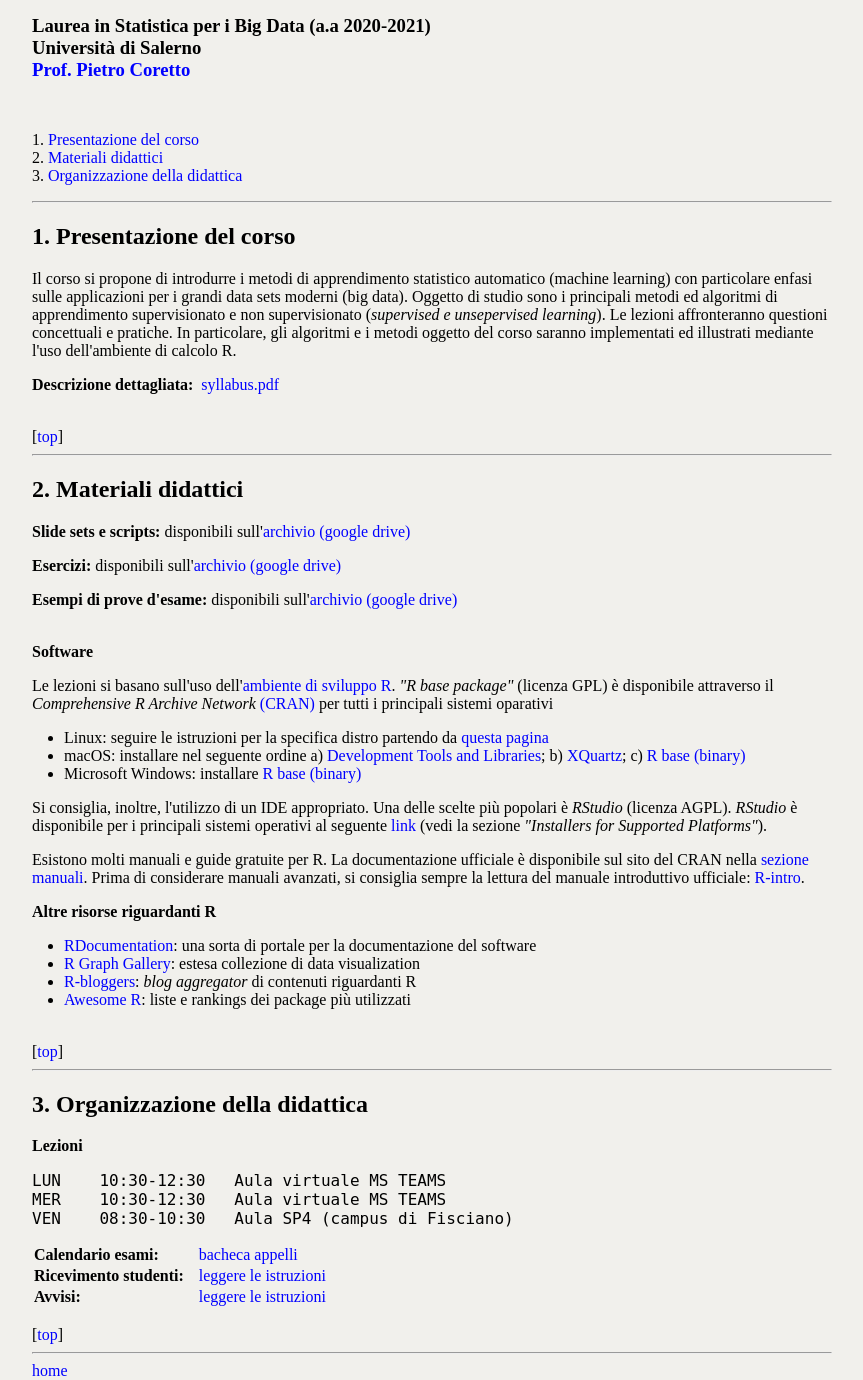
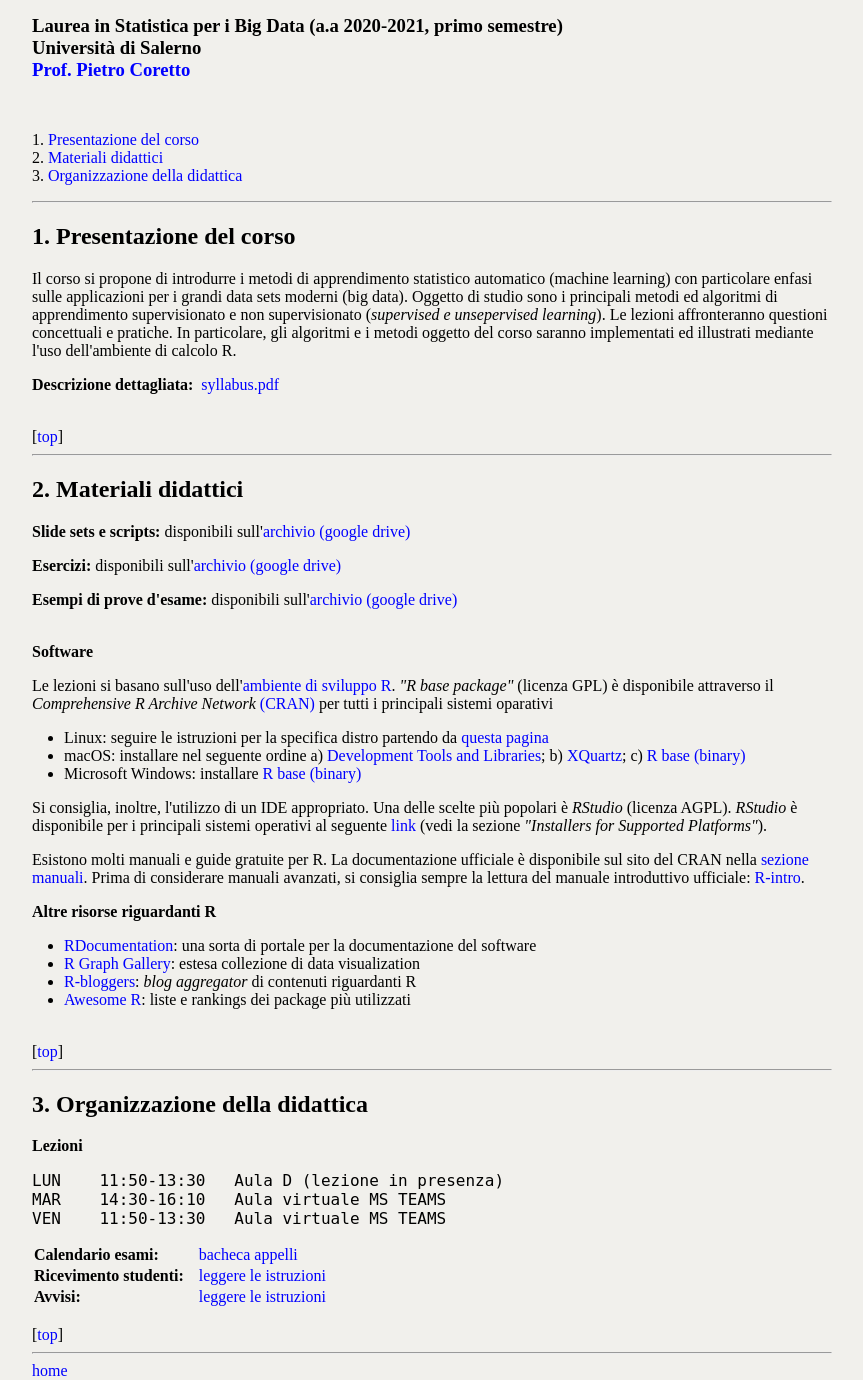
Before and after one commit to pietro-coretto/pietro-coretto.github.io, a plain HTML site: page unisa-sl/index.html in a window 1280 px wide. Shown: the part 94-1474 px from the top of the page, without its empty margins (3-866 px from the left). Drawn offline with Linux system fonts and the light colour scheme.

Commit message:
website update

```diff
--- a/unisa-sl/index.html
+++ b/unisa-sl/index.html
@@ -38,7 +38,7 @@
 
 <br>
 
-<div class="h3Style">Laurea in Statistica per i Big Data (a.a 2020-2021)</div>
+<div class="h3Style">Laurea in Statistica per i Big Data (a.a 2020-2021, primo semestre)</div>
 
 <div class="h3Style">Università di  Salerno</div>
 
@@ -220,9 +220,9 @@ manuali avanzati, si consiglia sempre la lettura del manuale introduttivo uffici
 <b>Lezioni</b>
 </p>
 <pre>
-LUN    10:30-12:30   Aula virtuale MS TEAMS
-MER    10:30-12:30   Aula virtuale MS TEAMS
-VEN    08:30-10:30   Aula SP4 (campus di Fisciano)
+LUN    11:50-13:30   Aula D (lezione in presenza)
+MAR    14:30-16:10   Aula virtuale MS TEAMS
+VEN    11:50-13:30   Aula virtuale MS TEAMS
 </pre>
 <p></p>
 
```
Also changed, not shown: unisa-sc/index.html (+2 -3 lines), 4 other files.
